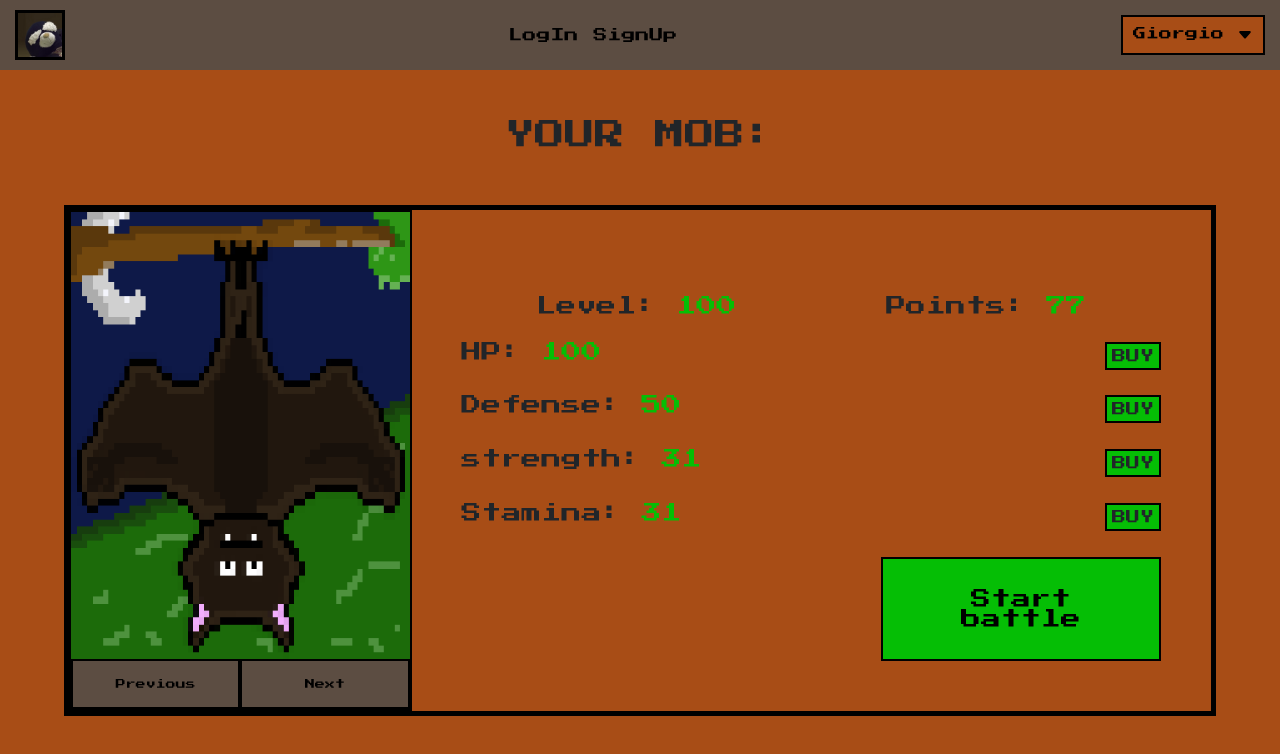
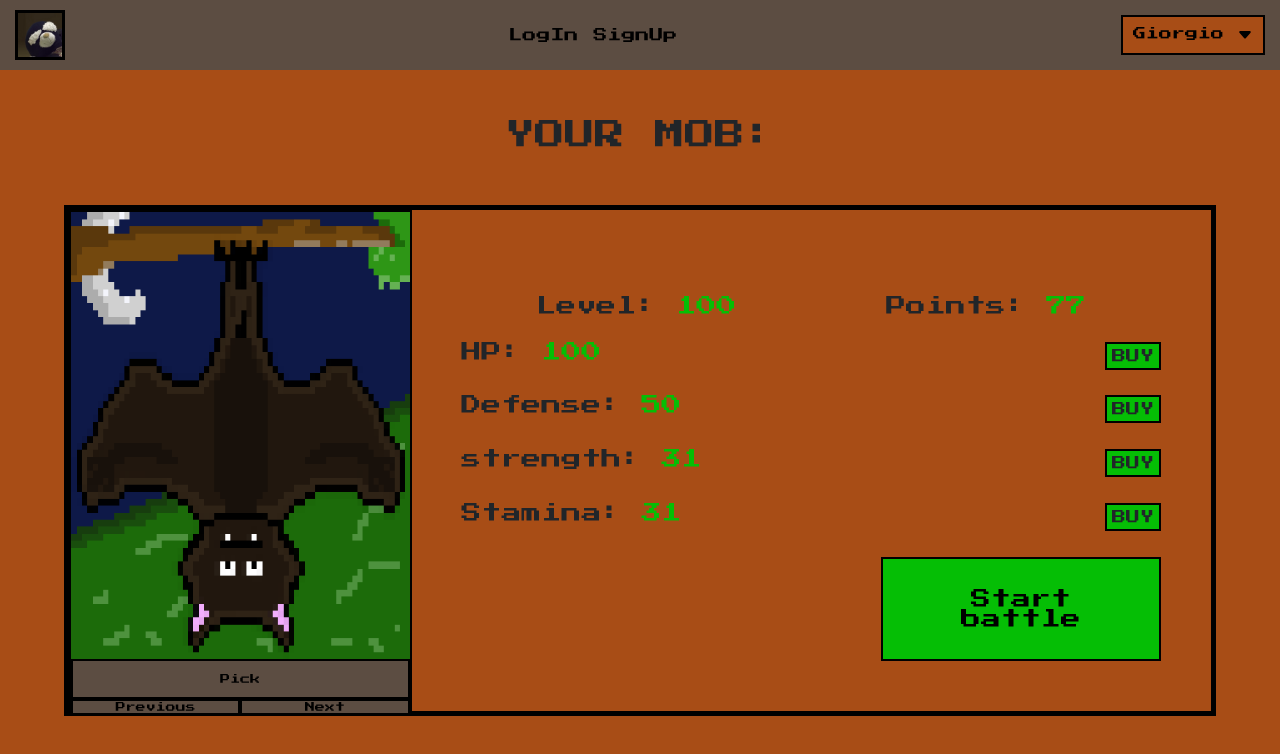
Before and after one commit to strGiorgio/PyMob2.1, a Vue app: page /new_game in a window 1280 px wide. Shown: the top 754 px of the page. Built offline with nearby package versions, Linux system fonts and the light colour scheme; data requests are answered from the project's data file.

Commit message:
Create button pick, and a function to change when button is clicked

```diff
--- a/src/components/attributes/mob-choose.vue
+++ b/src/components/attributes/mob-choose.vue
@@ -3,6 +3,9 @@
         <img src="/img/morcego.png" alt="Your mob apperence" v-show="show_img1">
         <img src="/img/tartaruga.png" alt="Your mob apperence" v-show="show_img2">
         <img src="/img/urso.png" alt="Your mob apperence" v-show="show_img3">
+        <div class="wrapper-button-pick">
+            <button class="btn-pick" @click="pickMob" title="click to pick your mob appearance">Pick</button>
+        </div>
         <div class="wrapper-buttons">
             <button @click="slideMobs('previous')">Previous</button>
             <button @click="slideMobs('next')">Next</button>
@@ -22,7 +25,17 @@ export default {
         }
     },
     methods: {
+        async pickMob() {
+            //Get button, add class or remove to style when clicked
+            const btn = document.querySelector('.btn-pick');
+            btn.classList.toggle('clicked')
+            console.log(this.n)
+
+            //
+        },
         slideMobs(direction) {
+            const btn = document.querySelector('.btn-pick');
+            btn.classList.remove('clicked')
 
             if (direction == 'next') {
                 this.n++
@@ -116,6 +129,18 @@ export default {
         height: 90%;
     }
 
+    .container .wrapper-button-pick .btn-pick {
+        width: 100% ;
+        height: 40px;
+        font: 1rem var(--font-primary);
+        background-color: var(--color-secondary);
+        border: 2px solid var(--color-black-default);
+    }
+
+    .container .wrapper-button-pick .btn-pick.clicked {
+        background: var(--color-secondary-shadow);
+    }
+
     .container .wrapper-buttons {
         width: 100%;
         height: 10%;
```
